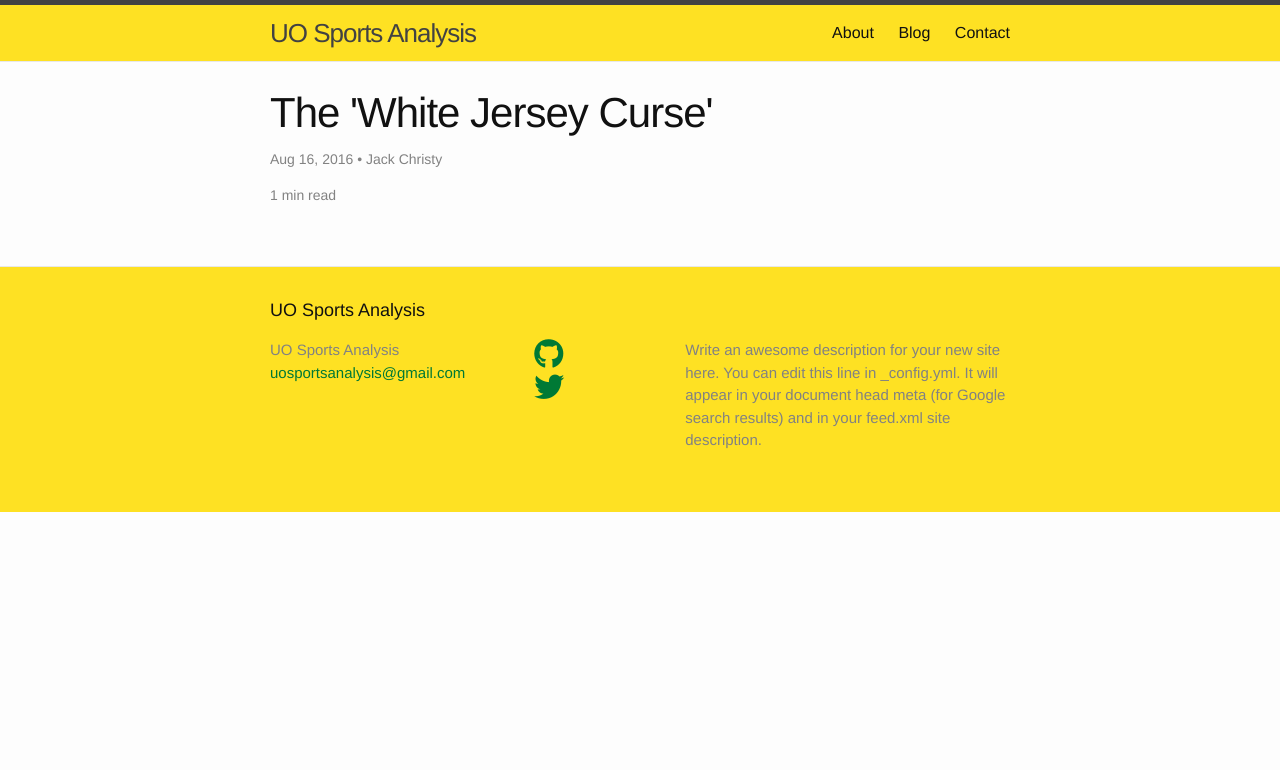
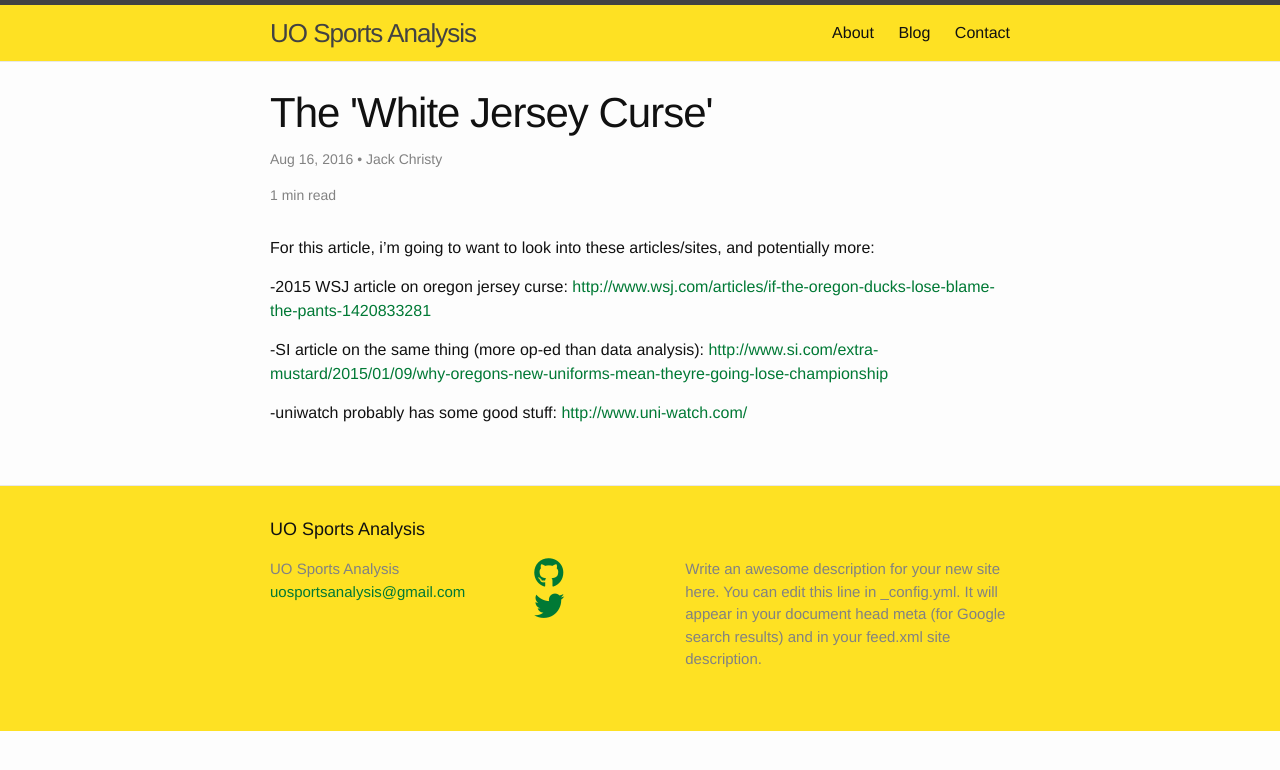
Before and after one commit to uosportsanalysis/uosportsanalysis.github.io, a Jekyll site: the page built from _posts/2016-08-15-white-jersey-curse.md, in a window 1280 px wide. Shown: the top 770 px of the page. Built offline with Jekyll 4.4.1, drawn with Linux system fonts in a browser that asks for light colours; nearby versions of some CDN libraries.

```diff
--- a/_config.yml
+++ b/_config.yml
@@ -13,7 +13,7 @@
   line in _config.yml. It will appear in your document head meta (for
   Google search results) and in your feed.xml site description.
 baseurl: "" # the subpath of your site, e.g. /blog
-url: "http://uosportsanalysis.github.io" # the base hostname & protocol for your site
+url: "https://uosportsanalysis.github.io" # the base hostname & protocol for your site
 twitter:
   username:  jackwchristy
 
--- /dev/null
+++ b/_includes/disqus.html
@@ -0,0 +1,23 @@
+{% if page.disqus %}
+<div id="disqus_thread"></div>
+<script>
+
+/**
+*  RECOMMENDED CONFIGURATION VARIABLES: EDIT AND UNCOMMENT THE SECTION BELOW TO INSERT DYNAMIC VALUES FROM YOUR PLATFORM OR CMS.
+*  LEARN WHY DEFINING THESE VARIABLES IS IMPORTANT: https://disqus.com/admin/universalcode/#configuration-variables */
+
+var disqus_config = function () {
+//var disqus_developer = 1; // Comment out when the site is live
+this.page.url = {{site.url}}{{ page.url }};  // Replace PAGE_URL with your page's canonical URL variable
+this.page.identifier = PAGE_IDENTIFIER; // Replace PAGE_IDENTIFIER with your page's unique identifier variable
+};
+
+(function() { // DON'T EDIT BELOW THIS LINE
+var d = document, s = d.createElement('script');
+s.src = '//uosa.disqus.com/embed.js';
+s.setAttribute('data-timestamp', +new Date());
+(d.head || d.body).appendChild(s);
+})();
+</script>
+<noscript>Please enable JavaScript to view the <a href="https://disqus.com/?ref_noscript">comments powered by Disqus.</a></noscript>
+{% endif %}
--- a/_layouts/post.html
+++ b/_layouts/post.html
@@ -13,4 +14,5 @@
     {{ content }}
   </div>
 
+  {% include disqus.html %}
 </article>
--- a/_posts/2016-08-10-welcome-to-jekyll.markdown
+++ b/_posts/2016-08-10-welcome-to-jekyll.markdown
@@ -3,7 +3,7 @@
 title:  "Welcome to Jekyll!"
 date:   2016-08-10 11:52:45 -0700
 image: ./images/jekyll.jpg
-categories: jekyll update
+
 ---
 You’ll find this post in your `_posts` directory. Go ahead and edit it and re-build the site to see your changes. You can rebuild the site in many different ways, but the most common way is to run `jekyll serve`, which launches a web server and auto-regenerates your site when a file is updated.
 
--- a/_posts/2016-08-15-white-jersey-curse.md
+++ b/_posts/2016-08-15-white-jersey-curse.md
@@ -5,5 +5,12 @@
 author: Jack Christy
 date:   2016-08-15 17:00:00 -0700
 image: ./images/duck-uniform.jpg
-categories: Ducks
+
 ---
+For this article, i'm going to want to look into these articles/sites, and potentially more:
+
+-2015 WSJ article on oregon jersey curse: [http://www.wsj.com/articles/if-the-oregon-ducks-lose-blame-the-pants-1420833281](http://www.wsj.com/articles/if-the-oregon-ducks-lose-blame-the-pants-1420833281)
+
+-SI article on the same thing (more op-ed than data analysis): [http://www.si.com/extra-mustard/2015/01/09/why-oregons-new-uniforms-mean-theyre-going-lose-championship](http://www.si.com/extra-mustard/2015/01/09/why-oregons-new-uniforms-mean-theyre-going-lose-championship)
+
+-uniwatch probably has some good stuff: [http://www.uni-watch.com/](http://www.uni-watch.com/)
```
Also changed, not shown: other parts of _layouts/post.html (+1 -0 lines), _posts/2016-08-10-crabbe-and-zers.md (+0 -1 lines), _posts/2016-08-15-oregon-kickers.md (+1 -1 lines).
